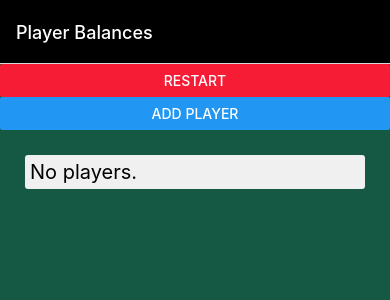
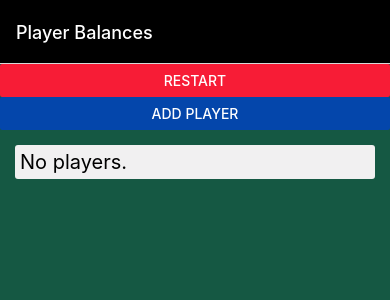
Before and after one commit to Geeoon/moneypot, a React Native app in the folder MoneyPot/: screen /Main in a window 390 px wide. Shown: the top 300 px of the page. Built offline with nearby package versions, Linux system fonts and the light colour scheme.

Commit message:
Cosmetic changes

```diff
--- a/MoneyPot/components/MainScreen.js
+++ b/MoneyPot/components/MainScreen.js
@@ -31,6 +31,7 @@ export default function MainScreen({navigation}) {
             <Button
                 title='Add Player'
                 onPress={() => navigation.navigate('New Player')}
+                color='#0446AB'
             />
             <PlayerList />
         </View>
--- a/MoneyPot/components/PlayerList.js
+++ b/MoneyPot/components/PlayerList.js
@@ -1,5 +1,5 @@
 import React from "react";
-import { ScrollView, StyleSheet, Text } from "react-native";
+import { ScrollView, StyleSheet, Text, View } from "react-native";
 import { useSelector } from "react-redux";
 
 import Player from "./Player";
@@ -10,14 +10,17 @@ export default function PlayerList() {
     return(
         <ScrollView style={styles.container}>
             {(playerArray && playerArray.length > 0) ? playerArray.map(player => <Player key={player.name} name={player.name} balance={player.balance} />) : <Text style={styles.empty}>No players.</Text>}
+            <View style={{ flex: 1, height: 20, }}></View>
         </ScrollView>
     )
 }
 
 const styles = StyleSheet.create({
     container: {
-        padding: 10,
-        margin: 15,
+        paddingTop: 15,
+        marginLeft: 15,
+        marginRight: 15,
+        marginBottom: 0,
     },
     empty: {
         flex: 1,
```
